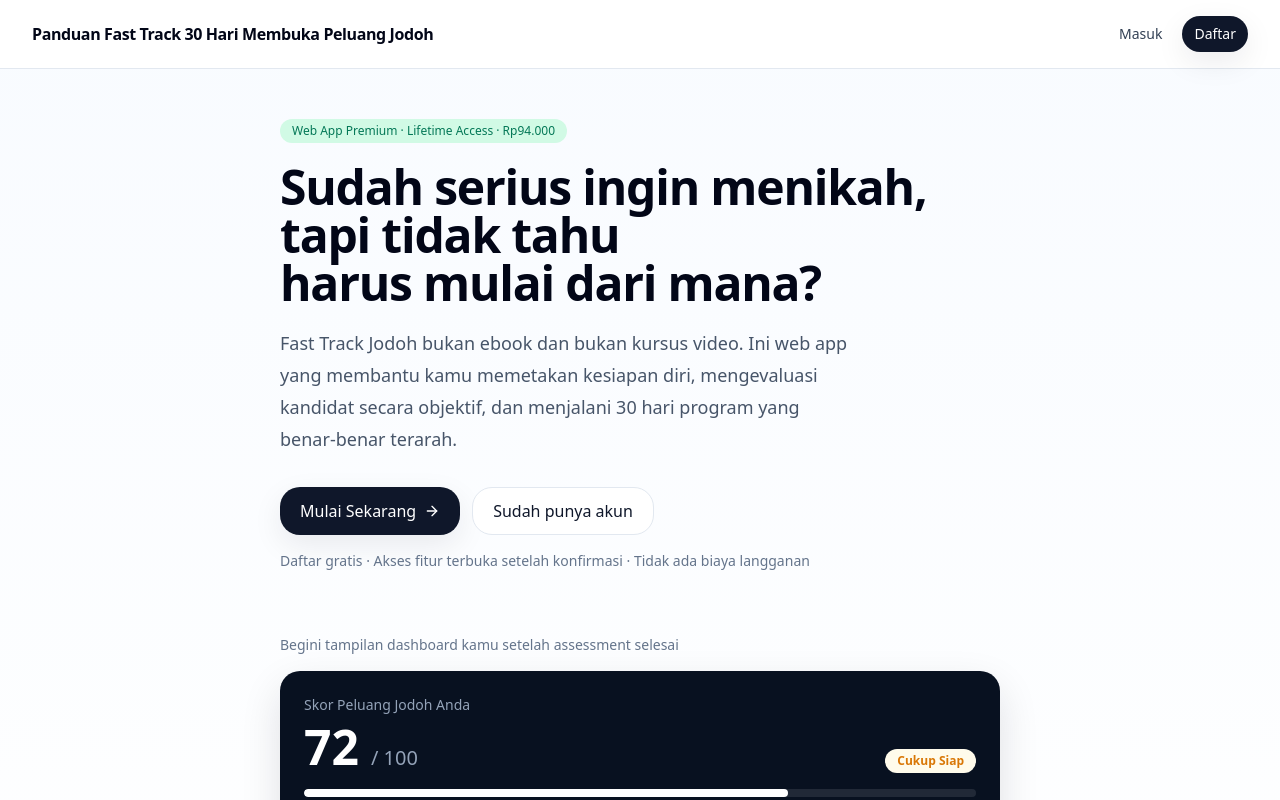
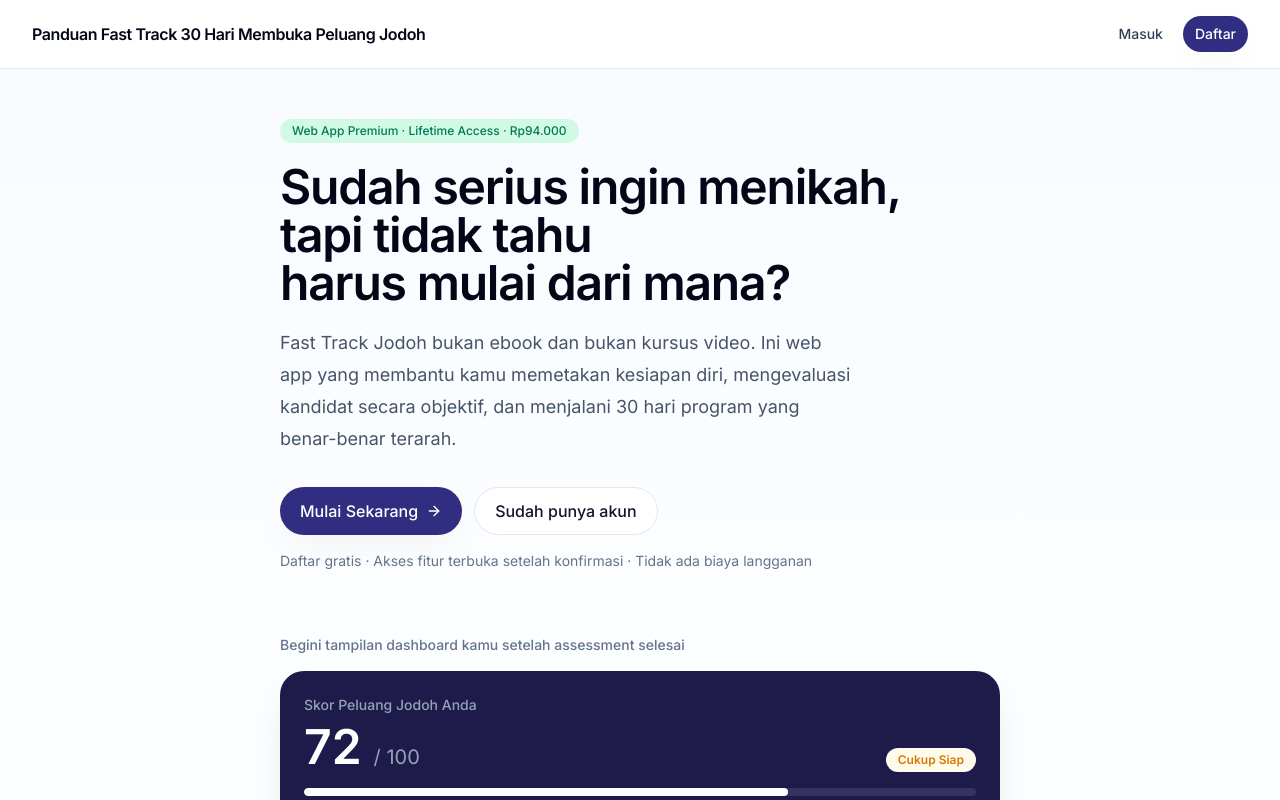
Before and after one commit to wisnuepradana-wzn/fasttrack-jodoh, a Next.js app: page / in a window 1280 px wide. Shown: the top 800 px of the page. Built offline with nearby package versions, Linux system fonts and the light colour scheme; no server answers.

Commit message:
tailwind.config.ts

```diff
--- a/tailwind.config.ts
+++ b/tailwind.config.ts
@@ -9,31 +9,34 @@ const config: Config = {
   ],
   theme: {
     extend: {
+      fontFamily: {
+        sans: ["var(--font-inter)", "ui-sans-serif", "system-ui", "sans-serif"],
+      },
       colors: {
         navy: {
-          50: "#eff6ff",
-          100: "#dbeafe",
-          200: "#bfdbfe",
-          300: "#93c5fd",
-          400: "#60a5fa",
-          500: "#3b82f6",
-          600: "#2563eb",
-          700: "#1d4ed8",
-          800: "#1e3a8a",
-          900: "#0f172a",
-          950: "#081120"
+          50: "#eef2ff",
+          100: "#e0e7ff",
+          200: "#c7d2fe",
+          300: "#a5b4fc",
+          400: "#818cf8",
+          500: "#6366f1", // Modern Indigo
+          600: "#4f46e5",
+          700: "#4338ca",
+          800: "#3730a3",
+          900: "#312e81",
+          950: "#1e1b4b"
         }
       },
       boxShadow: {
-        soft: "0 10px 30px rgba(8, 17, 32, 0.08)",
-        lift: "0 16px 40px rgba(8, 17, 32, 0.12)"
+        soft: "0 10px 40px -10px rgba(0,0,0,0.08)",
+        lift: "0 20px 40px -10px rgba(0,0,0,0.12)"
       },
       borderRadius: {
-        "2xl": "1.25rem"
+        "2xl": "1.5rem"
       },
       backgroundImage: {
         "premium-gradient":
-          "radial-gradient(circle at top, rgba(59,130,246,0.16), transparent 34%), linear-gradient(180deg, rgba(255,255,255,0.02), rgba(255,255,255,0))"
+          "radial-gradient(circle at top, rgba(99,102,241,0.15), transparent 40%), linear-gradient(180deg, rgba(255,255,255,0.02), rgba(255,255,255,0))"
       }
     }
   },
```
